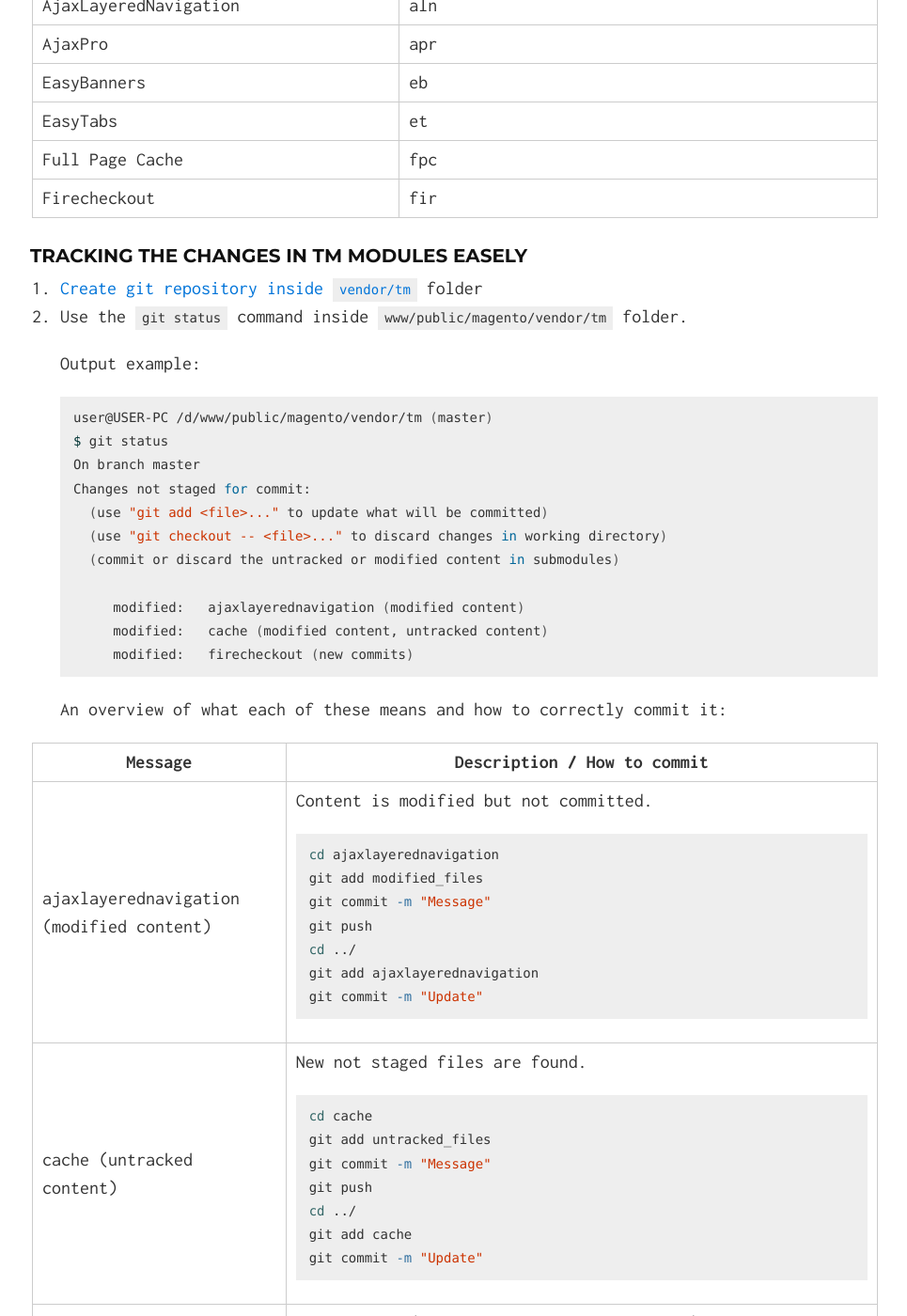
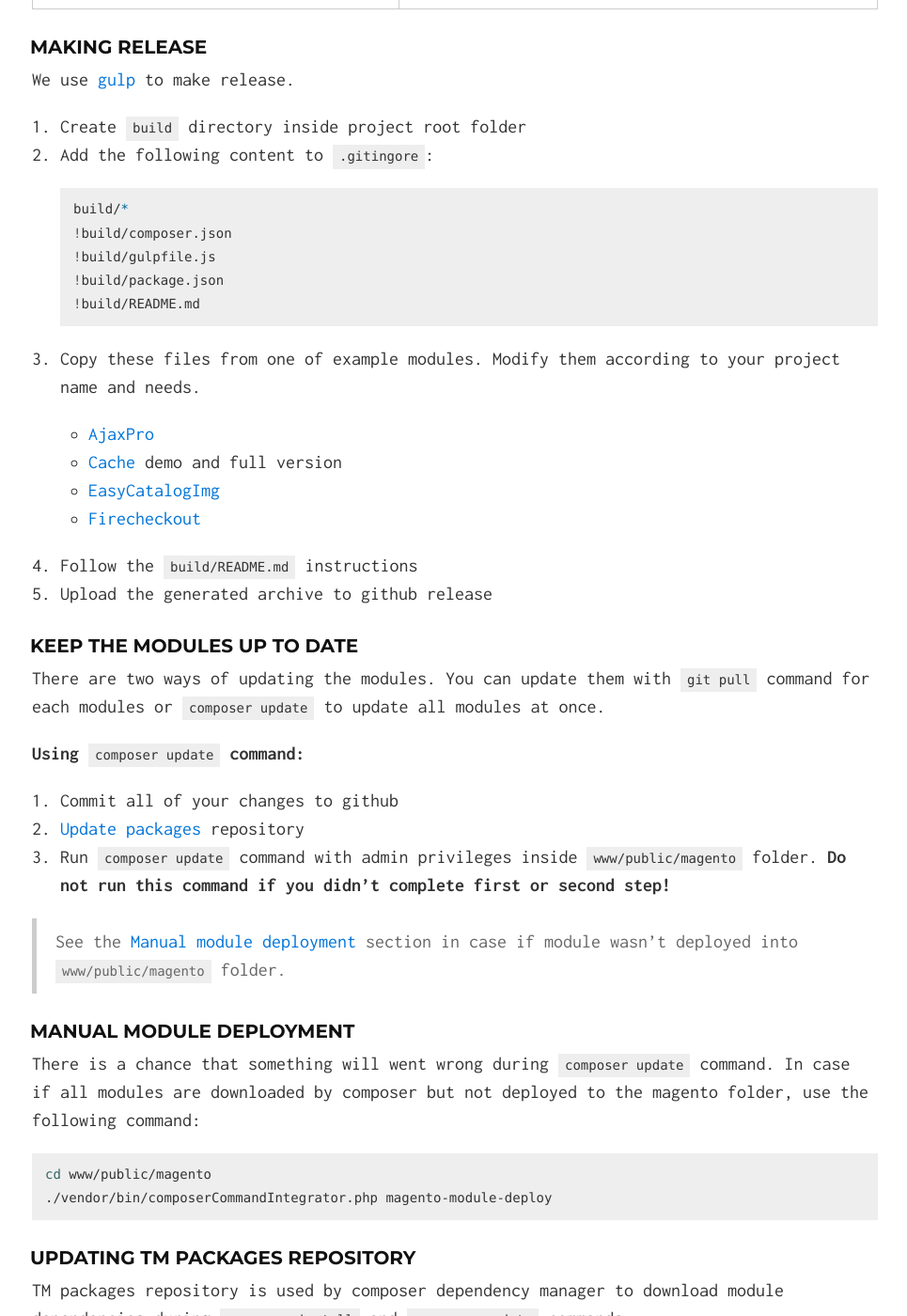
Before and after one commit to tmhub/tmhub.github.io, a Jekyll site: the page built from index.html, in a window 1280 px wide and 1400 px high, scrolled down 6277 px. Shown: the whole window at 94% size, without its empty margins (156-1121 px from the left). Built offline with Jekyll 4.4.1, drawn with Linux system fonts in a browser that asks for light colours; nearby versions of some CDN libraries; some of the changed text lies outside the part shown.

Commit message:
Removed section about submodules

```diff
--- a/_includes/index.md
+++ b/_includes/index.md
@@ -16,7 +16,6 @@
 
 ## Module development
  - [Module sort order](#module-sort-order)
- - [Tracking the changes in tm modules easely](#tracking-the-changes-in-tm-modules-easely)
  - [Making release](#making-release)
  - [Keep the modules up to date](#keep-the-modules-up-to-date)
  - [Manual module deployment](#manual-module-deployment)
@@ -203,15 +202,6 @@
     folder and symlinked into `www/public/magento/htdocs`. So you can edit files
     in both `vendor/tm` and `htdocs` folders.
 
-3. Create submodule repository to track the changes in each module
-
-    {% highlight bash %}
-cd www/public/magento/vendor/tm
-git init
-for module in *; do git submodule add "./$module"; done;
-git commit -m "Initial commit"
-{% endhighlight %}
-
 ## Module development
 
 ### Module sort order
@@ -229,89 +219,6 @@
 EasyTabs|et
 Full Page Cache|fpc
 Firecheckout|fir
-
-### Tracking the changes in tm modules easely
-1. [Create git repository inside `vendor/tm`](#tm-modules) folder
-2. Use the `git status` command inside `www/public/magento/vendor/tm` folder.
-
-    Output example:
-
-    {% highlight bash %}
-user@USER-PC /d/www/public/magento/vendor/tm (master)
-$ git status
-On branch master
-Changes not staged for commit:
-  (use "git add <file>..." to update what will be committed)
-  (use "git checkout -- <file>..." to discard changes in working directory)
-  (commit or discard the untracked or modified content in submodules)
-
-        modified:   ajaxlayerednavigation (modified content)
-        modified:   cache (modified content, untracked content)
-        modified:   firecheckout (new commits)
-{% endhighlight %}
-
-    An overview of what each of these means and how to correctly commit it:
-<table>
-  <col width="30%"/>
-  <col width="70%"/>
-  <thead>
-    <tr>
-      <th>Message</th>
-      <th>Description / How to commit</th>
-    </tr>
-  </thead>
-  <tbody>
-    <tr>
-      <td>
-        ajaxlayerednavigation (modified content)
-      </td>
-      <td>
-Content is modified but not committed.
-{% highlight bash %}
-cd ajaxlayerednavigation
-git add modified_files
-git commit -m "Message"
-git push
-cd ../
-git add ajaxlayerednavigation
-git commit -m "Update"
-{% endhighlight %}
-      </td>
-    </tr>
-    <tr>
-      <td>
-        cache (untracked content)
-      </td>
-      <td>
-New not staged files are found.
-{% highlight bash %}
-cd cache
-git add untracked_files
-git commit -m "Message"
-git push
-cd ../
-git add cache
-git commit -m "Update"
-{% endhighlight %}
-      </td>
-    </tr>
-    <tr>
-      <td>
-        firecheckout (new commits)
-      </td>
-      <td>
-New commits (possibly not pushed to remote) are available.
-{% highlight bash %}
-cd firecheckout
-git push
-cd ../
-git add firecheckout
-git commit -m "Update"
-{% endhighlight %}
-      </td>
-    </tr>
-  </tbody>
-</table>
 
 ### Making release
 We use [gulp](#nodejs-and-gulpjs) to make release.
```
